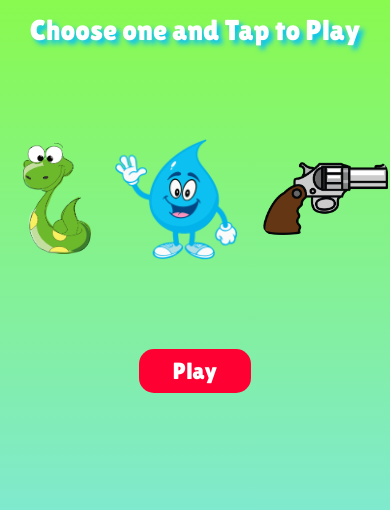
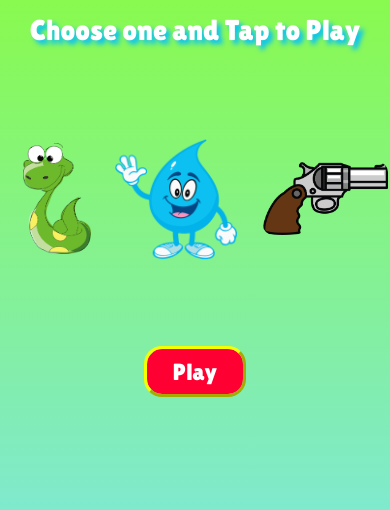
Before and after one commit to AmannRawat/Snake-Water-Gun, a plain HTML site: page index.html in a window 390 px wide. In both pictures the pointer is over the button "Play". Shown: the part 160-670 px from the top of the page. Drawn offline with Linux system fonts and the light colour scheme.

Commit message:
Update SWG.css

```diff
--- a/SWG.css
+++ b/SWG.css
@@ -439,6 +439,10 @@ footer .img {
         font-size: 6vw;
         padding: 2.3vw 6vw;
     }
+    #btn:hover{
+        padding: 2.4vw 6.5vw;
+        outline: 3px outset rgb(246, 255, 0);
+    }
     #btn:focus{
         padding: 2.4vw 6.5vw;
         outline: 3px outset rgb(246, 255, 0);
```
